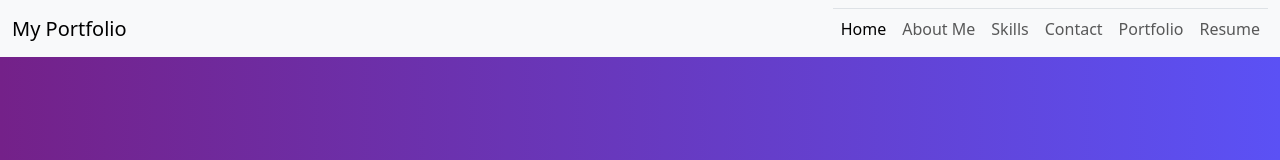
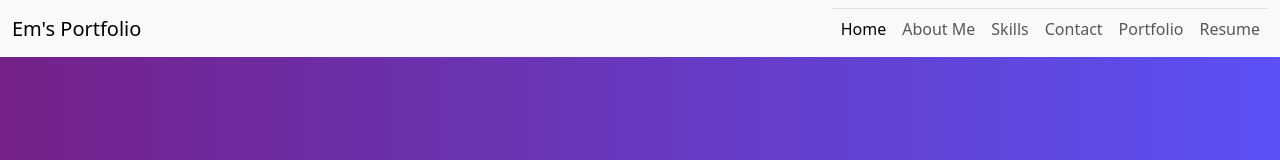
Before and after one commit to emjkenz/React-Portfolio, a React (Create React App) app: page / in a window 1280 px wide. Shown: the top 160 px of the page. Built offline with nearby package versions, Linux system fonts and the light colour scheme.

Commit message:
Updated Header

```diff
--- a/public/index.html
+++ b/public/index.html
@@ -2,19 +2,19 @@
 <html lang="en">
   <head>
     <meta charset="utf-8" />
-    <link rel="icon" href="./favicon.ico" />
+    <link rel="icon" href="%PUBLIC_URL%/favicon.ico" />
     <meta name="viewport" content="width=device-width, initial-scale=1" />
     <meta name="theme-color" content="#000000" />
     <meta
       name="description"
       content="My portfolio page created with React"
     />
-    <link rel="apple-touch-icon" href="./android-chrome-192x192.png" />
+    <link rel="apple-touch-icon" href="%PUBLIC_URL%/android-chrome-192x192.png" />
     <!--
       manifest.json provides metadata used when your web app is installed on a
       user's mobile device or desktop. See https://developers.google.com/web/fundamentals/web-app-manifest/
     -->
-    <link rel="manifest" href="./manifest.json" />
+    <link rel="manifest" href="%PUBLIC_URL%/manifest.json" />
     <!--
       Notice the use of %PUBLIC_URL% in the tags above.
       It will be replaced with the URL of the `public` folder during the build.
--- a/src/Components/Header.jsx
+++ b/src/Components/Header.jsx
@@ -44,7 +44,7 @@ const Header = ({
             <nav className="navbar navbar-expand-lg bg-body-tertiary">
                 <div className="container-fluid">
                     {/* Logo/Name */}
-                    <div className="navbar-brand">My Portfolio</div>
+                    <div className="navbar-brand">Em's Portfolio</div>
                     {/* Mobile Nav Button */}
                     <button
                         className="navbar-toggler"
```
